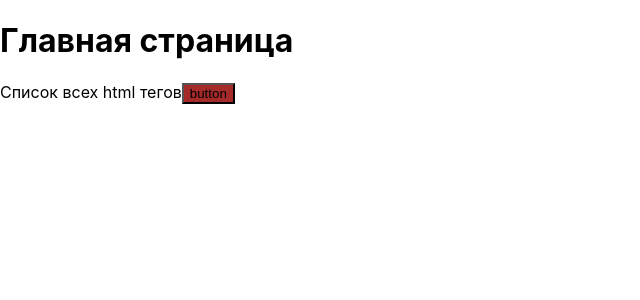
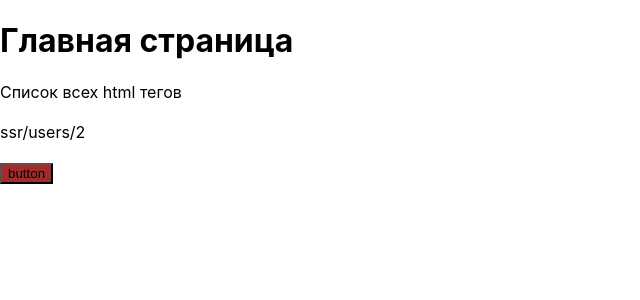
Before and after one commit to alfa-code/web-handbook-next, a Next.js app: page / in a window 1280 px wide. Shown: the top 300 px of the page, without its empty margins (0-640 px from the left). Built offline with nearby package versions, Linux system fonts and the light colour scheme.

Commit message:
added space to README file

```diff
--- a/pages/index.tsx
+++ b/pages/index.tsx
@@ -21,6 +21,11 @@ const Home: NextPage = () => {
                 Главная страница
             </h1>
             <Link href={'/html-list'}>Список всех html тегов</Link>
+            <br />
+            <br />
+            <Link href={'/ssr/users/2'}>ssr/users/2</Link>
+            <br />
+            <br />
             <Button/>
         </PageWrapper>
     );
```
Also changed, not shown: 1 other file (tests, documents, lock files or other folders).
